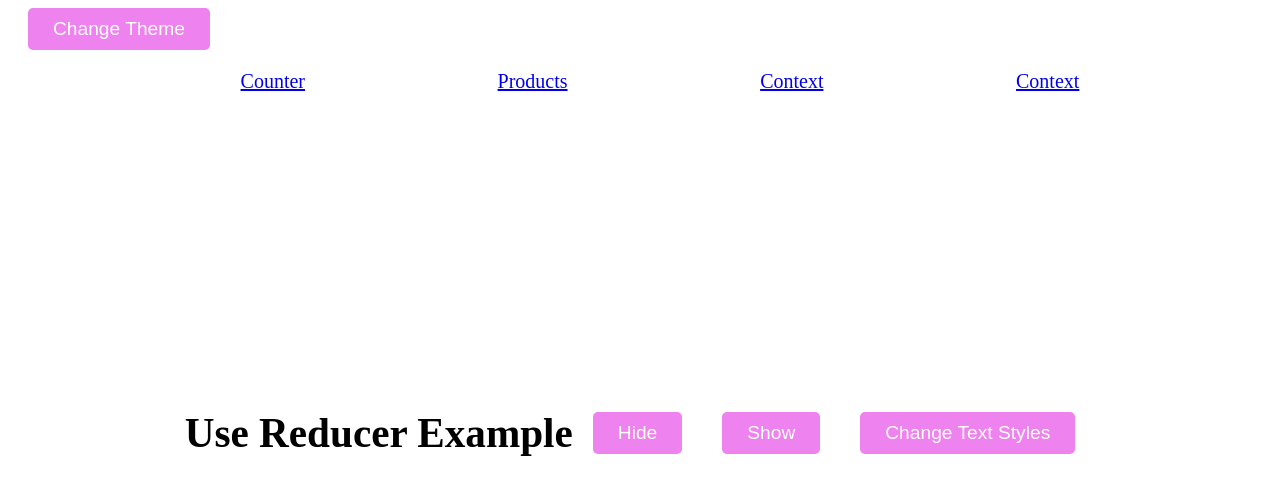
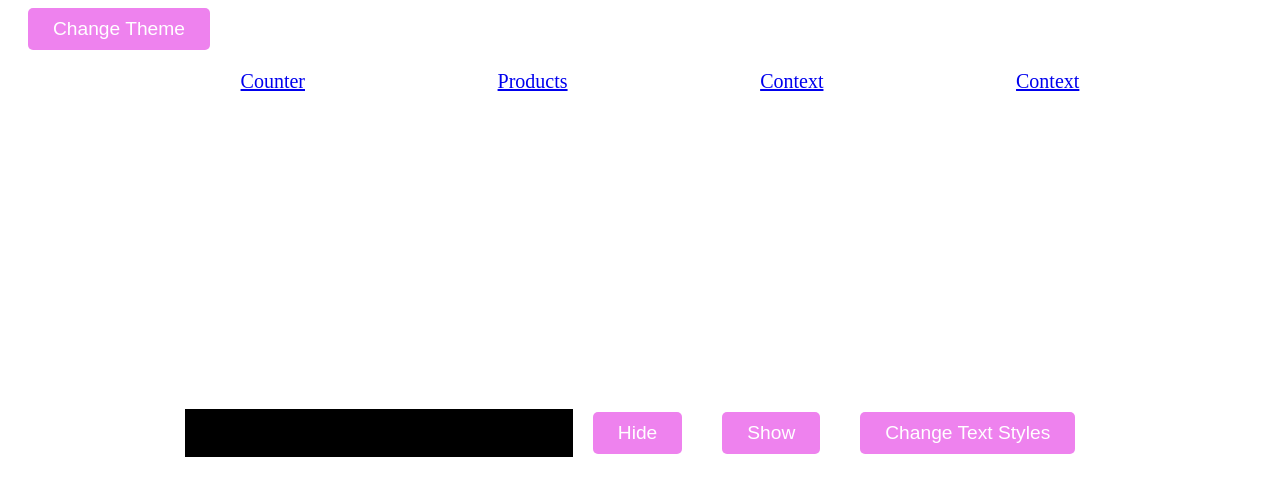
Before and after one commit to Rapunzal/my-app, a React (Vite) app: page /reducer in a window 1280 px wide. Both pictures are taken after a click on the button "Show". Shown: the top 496 px of the page. Built offline with nearby package versions, Linux system fonts and the light colour scheme.

Commit message:
implemented use reducer style added

```diff
--- a/src/UseReducerExample.jsx
+++ b/src/UseReducerExample.jsx
@@ -21,7 +21,15 @@ const UseReducerExample = () => {
   console.log(state);
   return (
     <div className="container">
-      {state?.showTextFlag ? <h3>Use Reducer Example</h3> : null}
+      {state?.showTextFlag ? (
+        <h3
+          style={{
+            backgroundColor: state?.changeTextStylesFlag ? "red" : "black",
+          }}
+        >
+          Use Reducer Example
+        </h3>
+      ) : null}
       <button className="btn" onClick={() => dispatch({ type: "HIDE_TEXT" })}>
         Hide
       </button>
```
